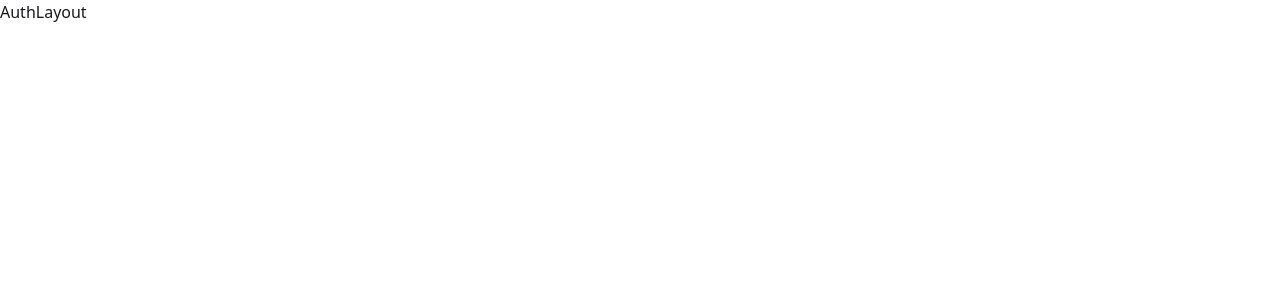
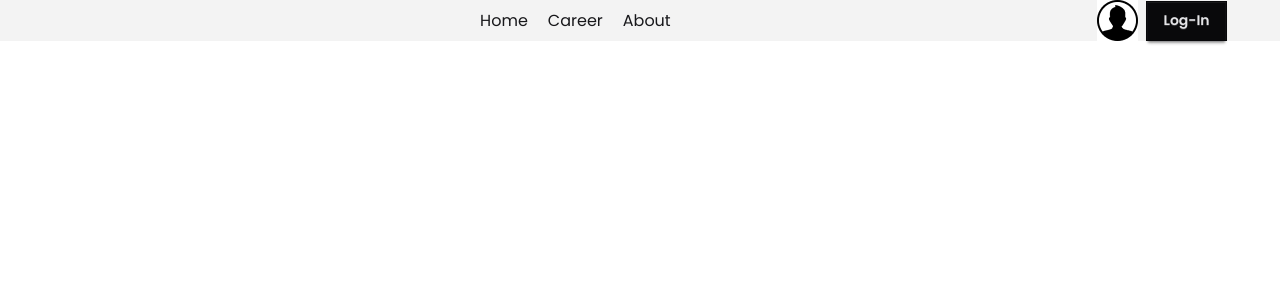
Before and after one commit to sadhin28/My-Dragon-News, a React (Vite) app: page /auth in a window 1280 px wide. Shown: the top 300 px of the page. Built offline with nearby package versions, Linux system fonts and the light colour scheme.

Commit message:
add login form

```diff
--- a/src/layouts/AuthLayout.jsx
+++ b/src/layouts/AuthLayout.jsx
@@ -1,10 +1,16 @@
 import { Outlet } from "react-router-dom";
+import Navbar from "../components/Navbar";
 
 const AuthLayout = () => {
     return (
-        <div>
-            AuthLayout
+        <div className="header bg-[#F3F3F3] ">
+           <div className="w-11/12 mx-auto">
+                  <header >
+             <Navbar></Navbar>
+           </header>
             <Outlet></Outlet>
+           </div>
+
         </div>
     );
 };
```
